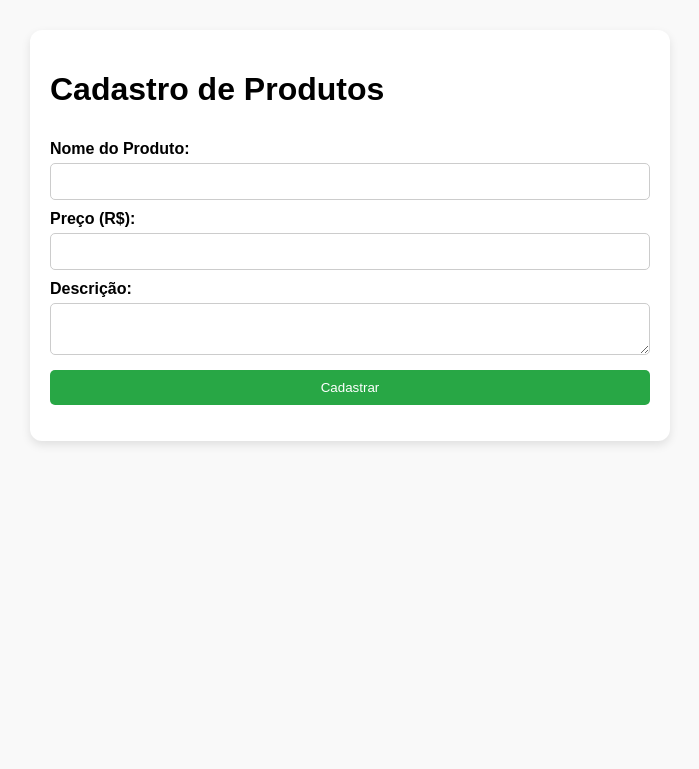
After one commit to Abl0ba/CadProdutos, a PHP site: page /view/assets/formulario.php in a window 1280 px wide. The commit adds this page. Shown: the top 769 px of the page, without its empty margins (290-989 px from the left). Run offline with PHP 8.4, Linux system fonts and the light colour scheme.

Commit message:
Add files via upload

```diff
--- a/cadprodutos/view/assets/css/estilo.css
+++ b/cadprodutos/view/assets/css/estilo.css
@@ -1,17 +1,57 @@
-/* 1. Seletores */
-h1 {
-    font-family: Arial, sans-serif;
-    font-size: 64px;
-    color: yellow;
+body {
+  font-family: Arial, sans-serif;
+  background-color: #f9f9f9;
+  margin: 0;
+  padding: 0;
 }
 
-.titulo {
-    text-transform: uppercase;
-    letter-spacing: 2px;
+.container {
+  max-width: 600px;
+  background-color: #fff;
+  margin: 30px auto;
+  padding: 20px;
+  border-radius: 12px;
+  box-shadow: 0 4px 10px rgba(0, 0, 0, 0.1);
 }
 
-#apresentacao {
-    font-size: 18px;
-    color: green;
-    margin-top: 10px;
+form {
+  display: flex;
+  flex-direction: column;
 }
+
+label {
+  margin-top: 10px;
+  font-weight: bold;
+}
+
+input, textarea {
+  padding: 10px;
+  margin-top: 5px;
+  border-radius: 5px;
+  border: 1px solid #ccc;
+}
+
+button {
+  margin-top: 15px;
+  padding: 10px;
+  background-color: #28a745;
+  color: white;
+  border: none;
+  border-radius: 5px;
+  cursor: pointer;
+}
+
+button:hover {
+  background-color: #218838;
+}
+
+.produto-item {
+  padding: 10px;
+  margin-top: 10px;
+  background-color: #e9ecef;
+  border-radius: 5px;
+}
+
+.erro {
+  color: red;
+}
--- /dev/null
+++ b/cadprodutos/view/assets/formulario.php
@@ -0,0 +1,22 @@
+<link rel="stylesheet" href="css/estilo.css">
+
+<div class="container">
+  <h1>Cadastro de Produtos</h1>
+
+  <?php if (!empty($erro)) : ?>
+    <p class="erro"><?= $erro ?></p>
+  <?php endif; ?>
+
+  <form method="POST" action="index.php">
+    <label for="nome">Nome do Produto:</label>
+    <input type="text" name="nome" required />
+
+    <label for="preco">Preço (R$):</label>
+    <input type="number" name="preco" step="0.01" required />
+
+    <label for="descricao">Descrição:</label>
+    <textarea name="descricao" required></textarea>
+
+    <button type="submit">Cadastrar</button>
+  </form>
+</div>
```
Also changed, not shown: cadprodutos/controller/exibir.php (+34 -15 lines), cadprodutos/index.php (+16 -2 lines), cadprodutos/model/produto.php (added, +13 -0 lines), cadprodutos/view/assets/lista.php (added, +15 -0 lines).
